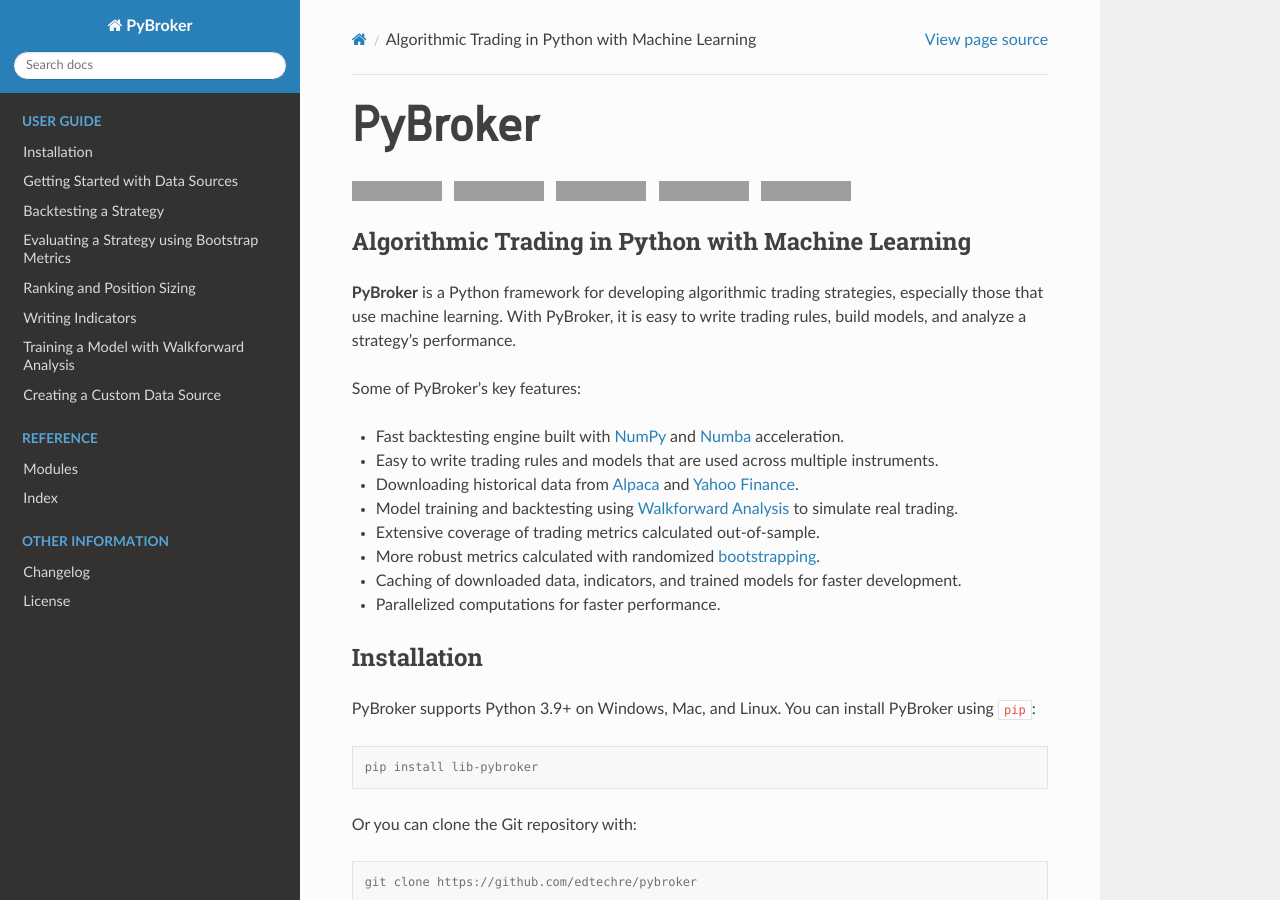
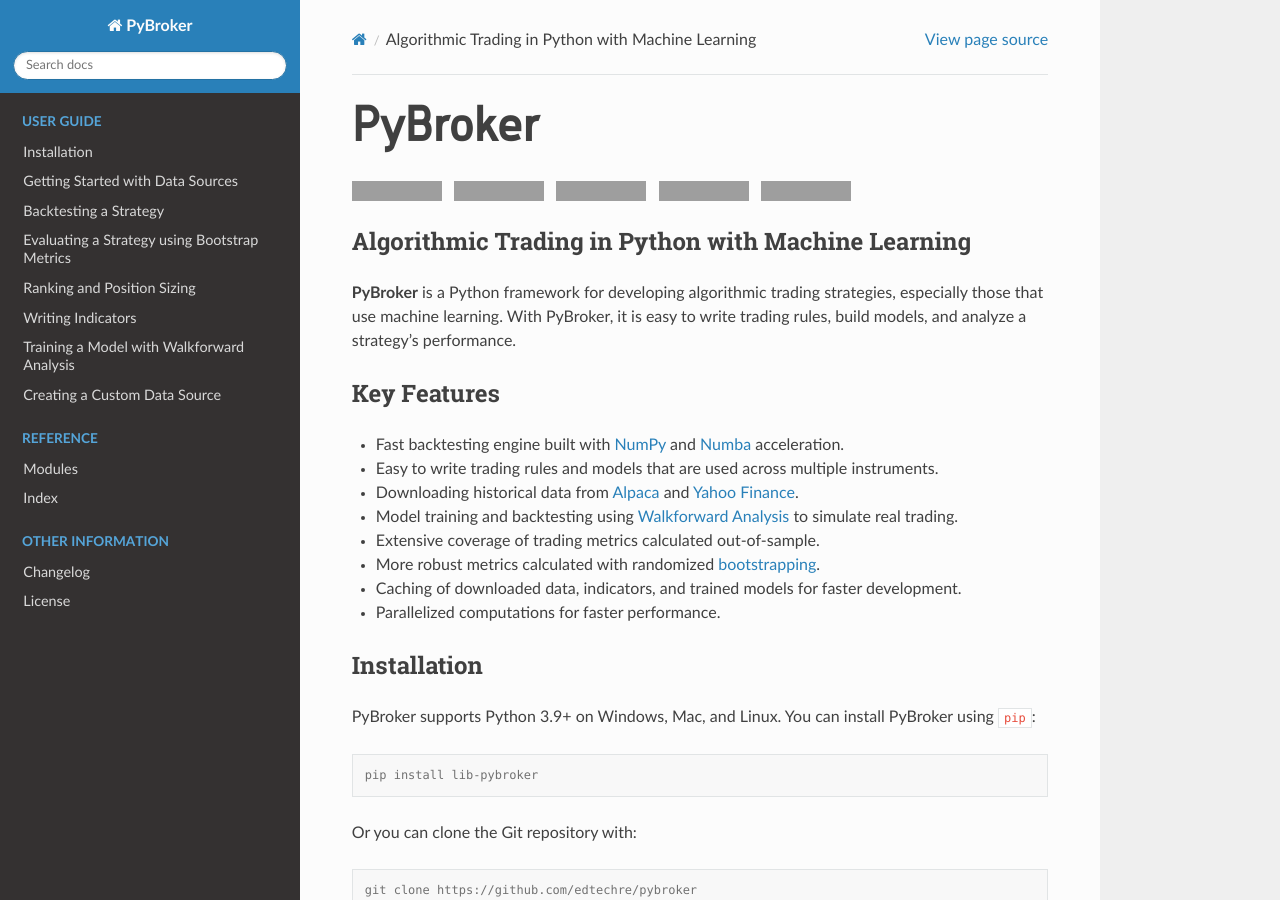
Before and after one commit to edtechre/pybroker, a Sphinx documentation site: the page built from docs/index.rst, in a window 1280 px wide and 900 px high, cut to the strip 0-900 px from the top of the window. Built offline with Sphinx 7.4.7 and the Read the Docs theme 2.0.0, drawn with Linux system fonts in a browser that asks for light colours; grey boxes are pictures that could not be loaded.

Commit message:
Add Key Features header to README and index.rst.

```diff
--- a/docs/index.rst
+++ b/docs/index.rst
@@ -56,7 +56,8 @@
 easy to write trading rules, build models, and analyze a strategy's
 performance.
 
-Some of PyBroker's key features:
+Key Features
+============
 
 * Fast backtesting engine built with `NumPy <https://numpy.org/>`_ and `Numba <https://numba.pydata.org/>`_ acceleration.
 * Easy to write trading rules and models that are used across multiple instruments.
```
Also changed, not shown: README.md (+1 -1 lines).
